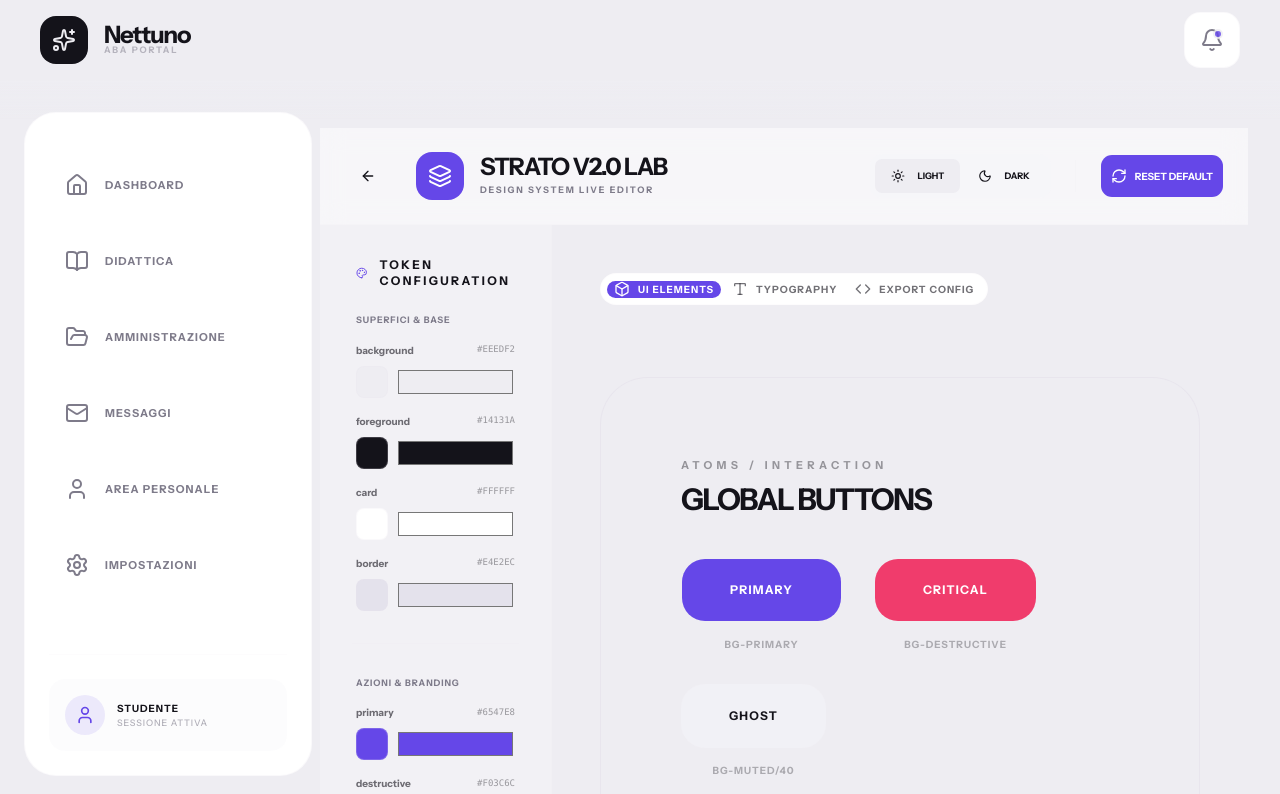
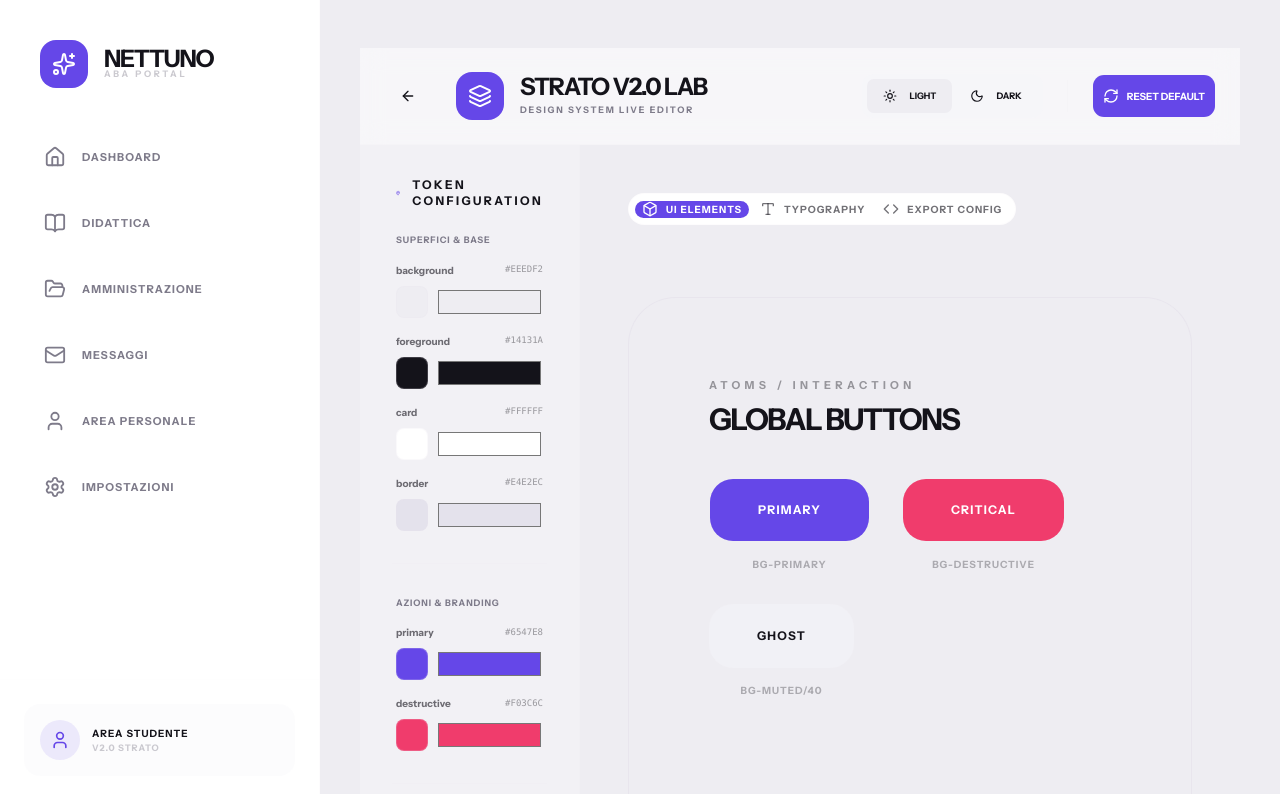
Before and after one commit to Snes00/nettuno-prototype, a Next.js app: page /design-system in a window 1280 px wide. Shown: the top 794 px of the page. Built offline with nearby package versions, Linux system fonts and the light colour scheme.

Commit message:
UI: Integrazione Logo nella Sidebar e trasformazione in navigazione verticale a tutta altezza

```diff
--- a/src/components/layout/AppShell.tsx
+++ b/src/components/layout/AppShell.tsx
@@ -19,9 +19,9 @@ export function AppShell({ children }: { children: React.ReactNode }) {
       <Header />
       <div className={cn(
         "flex-1 transition-all",
-        "md:pl-72" // Desktop sidebar space
+        "md:pl-72 lg:pl-80" // Desktop sidebar space increased for breathing room
       )}>
-        <main className="max-w-[1280px] mx-auto pb-32 pt-28 px-6 md:pb-12 md:px-8 md:pt-32">
+        <main className="max-w-[1280px] mx-auto pb-32 pt-28 px-6 md:pb-12 md:px-10 md:pt-12">
           {children}
         </main>
       </div>
--- a/src/components/layout/BottomNav.tsx
+++ b/src/components/layout/BottomNav.tsx
@@ -1,9 +1,10 @@
 "use client";
 
-import { Home, BookOpen, FolderOpen, Mail, User, GraduationCap, Settings } from "lucide-react";
+import { Home, BookOpen, FolderOpen, Mail, User, GraduationCap, Settings, Sparkles } from "lucide-react";
 import Link from "next/link";
 import { usePathname } from "next/navigation";
 import { cn } from "@/lib/utils";
+import { ScrollArea } from "@/components/ui/scroll-area";
 
 const studentItems = [
   { label: "Dashboard", href: "/studente/dashboard", icon: Home },
@@ -53,9 +54,26 @@ export function BottomNav() {
         </div>
       </nav>
 
-      {/* Desktop Sidebar - Borderless & Adaptive Mode */}
-      <nav className="hidden fixed left-6 top-28 bottom-6 w-24 md:w-72 bg-card border border-border/20 rounded-[2rem] md:flex flex-col p-6 gap-2 z-[60] transition-all shadow-none overflow-hidden hover:border-border/40">
-        <div className="space-y-3 pt-4">
+      {/* Desktop Sidebar - Full Height & Integrated Logo */}
+      <nav className="hidden fixed left-0 top-0 bottom-0 w-72 lg:w-80 bg-card border-r border-border/10 md:flex flex-col z-[60] transition-all shadow-none overflow-hidden">
+
+        {/* Logo Section inside Sidebar */}
+        <div className="p-10 pb-6">
+          <Link href="/" className="flex items-center gap-4 group">
+            <div className="h-12 w-12 rounded-2xl bg-primary text-primary-foreground flex items-center justify-center transition-all group-hover:rotate-12 shadow-lg shadow-primary/20 shrink-0">
+               <Sparkles className="h-6 w-6" />
+            </div>
+            <div className="flex flex-col -space-y-1">
+               <span className="text-2xl font-black tracking-tighter leading-none text-foreground uppercase">
+                 Nettuno
+               </span>
+               <span className="text-[9px] font-black uppercase tracking-[0.3em] text-muted-foreground opacity-40">ABA Portal</span>
+            </div>
+          </Link>
+        </div>
+
+        <ScrollArea className="flex-1 px-6">
+          <div className="space-y-2 py-4">
             {items.map((item) => {
               const Icon = item.icon;
               const isActive = pathname === item.href;
@@ -65,28 +83,29 @@ export function BottomNav() {
                   key={item.href}
                   href={item.href}
                   className={cn(
-                  "group flex items-center justify-center md:justify-start gap-4 px-4 py-5 rounded-2xl transition-all",
+                    "group flex items-center gap-4 px-5 py-4.5 rounded-2xl transition-all",
                     isActive
-                    ? "bg-primary text-primary-foreground font-bold shadow-lg shadow-primary/20"
+                      ? "bg-primary text-primary-foreground font-bold shadow-xl shadow-primary/10"
                       : "text-muted-foreground hover:bg-muted/50 hover:text-foreground"
                   )}
                 >
-                <Icon className={cn("h-6 w-6 shrink-0 transition-transform group-hover:scale-110", isActive && "stroke-[2.5px]")} />
-                <span className="hidden md:block text-[11px] font-black tracking-widest uppercase">{item.label}</span>
+                  <Icon className={cn("h-5.5 w-5.5 shrink-0 transition-transform group-hover:scale-110", isActive && "stroke-[2.5px]")} />
+                  <span className="text-[11px] font-black tracking-widest uppercase">{item.label}</span>
                 </Link>
               );
             })}
           </div>
+        </ScrollArea>
 
-        {/* Footer Sidebar opzionale */}
-        <div className="mt-auto pt-6 border-t border-border/10 hidden md:block">
+        {/* Footer Sidebar */}
+        <div className="p-6 border-t border-border/5">
            <div className="bg-muted/30 rounded-2xl p-4 flex items-center gap-3">
-              <div className="h-10 w-10 rounded-full bg-primary/10 flex items-center justify-center text-primary">
+              <div className="h-10 w-10 rounded-full bg-primary/10 flex items-center justify-center text-primary shadow-inner">
                  <User className="h-5 w-5" />
               </div>
               <div className="flex flex-col overflow-hidden">
-                 <span className="text-[10px] font-black uppercase tracking-widest truncate">{isDocente ? "A. Rossi" : "Studente"}</span>
-                 <span className="text-[9px] text-muted-foreground font-medium uppercase tracking-widest opacity-60">Sessione attiva</span>
+                 <span className="text-[10px] font-black uppercase tracking-widest truncate">{isDocente ? "Prof. Rossi" : "Area Studente"}</span>
+                 <span className="text-[9px] text-muted-foreground font-black uppercase tracking-widest opacity-40">v2.0 Strato</span>
               </div>
            </div>
         </div>
--- a/src/components/layout/Header.tsx
+++ b/src/components/layout/Header.tsx
@@ -1,40 +1,17 @@
 "use client";
 
-import { Sparkles } from "lucide-react";
 import { NotificationsDialog } from "@/components/layout/NotificationsDialog";
-import Link from "next/link";
 
 export function Header() {
   return (
-    <header className="fixed top-0 left-0 right-0 z-50 w-full pointer-events-none">
-      {/* Area Interattiva Solida */}
-      <div className="bg-background h-20 w-full pointer-events-auto flex items-center border-none transition-colors">
-        <div className="w-full flex items-center justify-between px-6 md:px-10">
-
-          {/* Logo */}
-          <div className="flex items-center">
-            <Link href="/" className="flex items-center gap-4 group">
-              <div className="h-12 w-12 rounded-2xl bg-foreground text-background flex items-center justify-center transition-transform group-hover:rotate-12 shadow-none shrink-0">
-                 <Sparkles className="h-6 w-6" />
-              </div>
-              <div className="flex flex-col -space-y-1">
-                 <span className="text-xl md:text-2xl font-black tracking-tighter leading-none text-foreground">
-                   Nettuno
-                 </span>
-                 <span className="text-[9px] font-bold uppercase tracking-[0.2em] text-muted-foreground opacity-50">ABA Portal</span>
-              </div>
-            </Link>
-          </div>
-
-          {/* Action Icons - Borderless & Adaptive */}
-          <div className="flex items-center gap-3">
+    <header className="fixed top-0 left-0 right-0 z-50 w-full pointer-events-none md:left-72 lg:left-80">
+      {/* Area Interattiva Solida - Only Notifications now on Desktop */}
+      <div className="h-24 w-full pointer-events-auto flex items-center border-none transition-colors px-6 md:px-10 justify-end md:justify-end">
+          {/* Action Icons - Mobile show nothing (logo is in BottomNav/Sidebar) */}
+          <div className="flex items-center gap-3 md:bg-background/80 md:backdrop-blur-md md:p-2 md:rounded-2xl">
             <NotificationsDialog />
           </div>
-        </div>
       </div>
-
-      {/* Sfumatura Gradiente */}
-      <div className="h-10 w-full bg-gradient-to-b from-background to-transparent" />
     </header>
   );
 }
```
Lines whose indentation alone changed are shown as unchanged.
